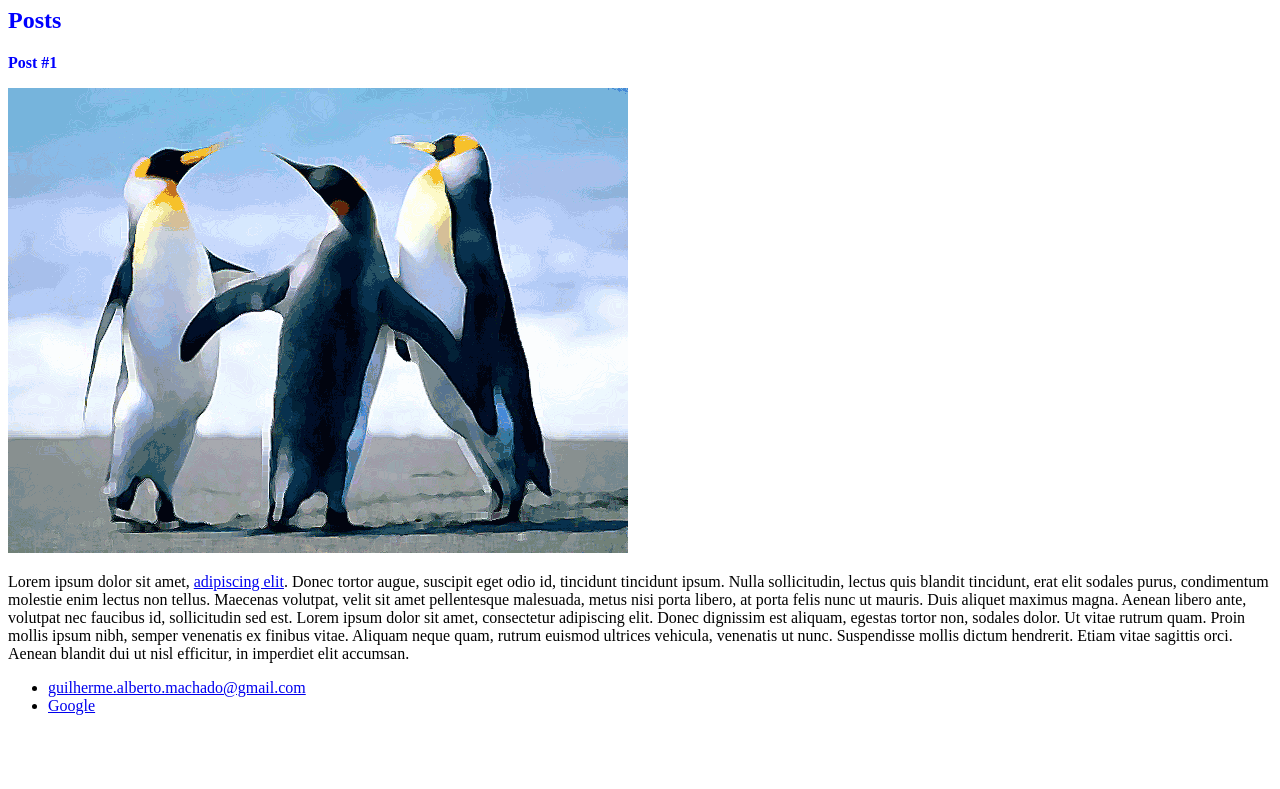
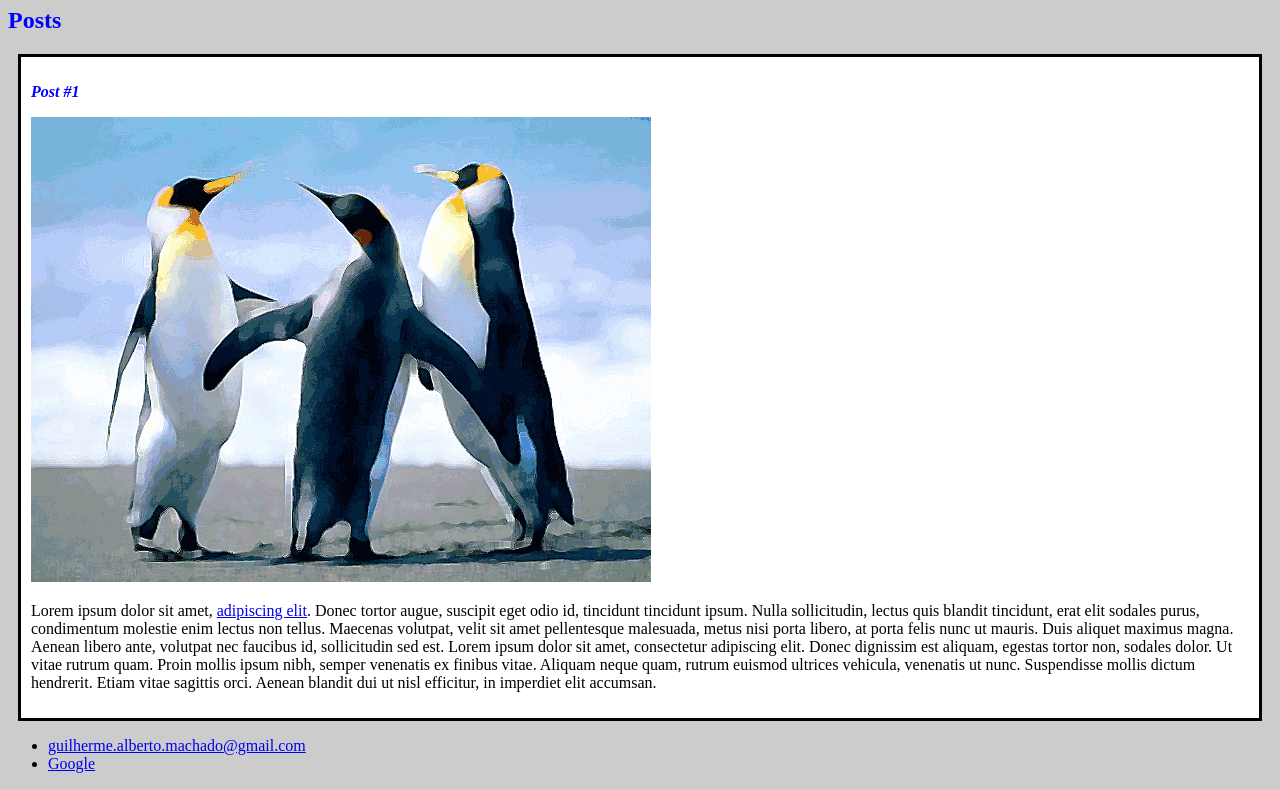
Before and after one commit to guilhermemgsilva/html-css-DIO, a plain HTML site: page index.html in a window 1280 px wide. Shown: the part 863-1652 px from the top of the page. Before the commit the page ends 1594 px from the top, so only its background shows below. Drawn offline with Linux system fonts and the light colour scheme.

Commit message:
Aicionando alguns estilos CSS a cor de fundo e a aparencia do artigo

```diff
--- a/index.html
+++ b/index.html
@@ -16,7 +16,7 @@
             <header>
                 <h2 class="subtitle">Posts</h2>
             </header>
-            <article>
+            <article class="post">
                 <header>
                     <h3 class="post_title">Post #1</h3>
                     <img src="pinguins.png" alt="Ilustração de três pinguins">
--- a/style.css
+++ b/style.css
@@ -1,7 +1,19 @@
+body{
+    background: #ccc;
+}
+
 #title, .subtitle, .post_title{
     color: blue;
 }
 
 .post_title{
     font-size: 16px;
+    font-style: italic;
 }
+
+.post{
+    background: #fff;
+    padding: 10px;
+    border: 3px solid #000;
+    margin: 10px;
+}
```
